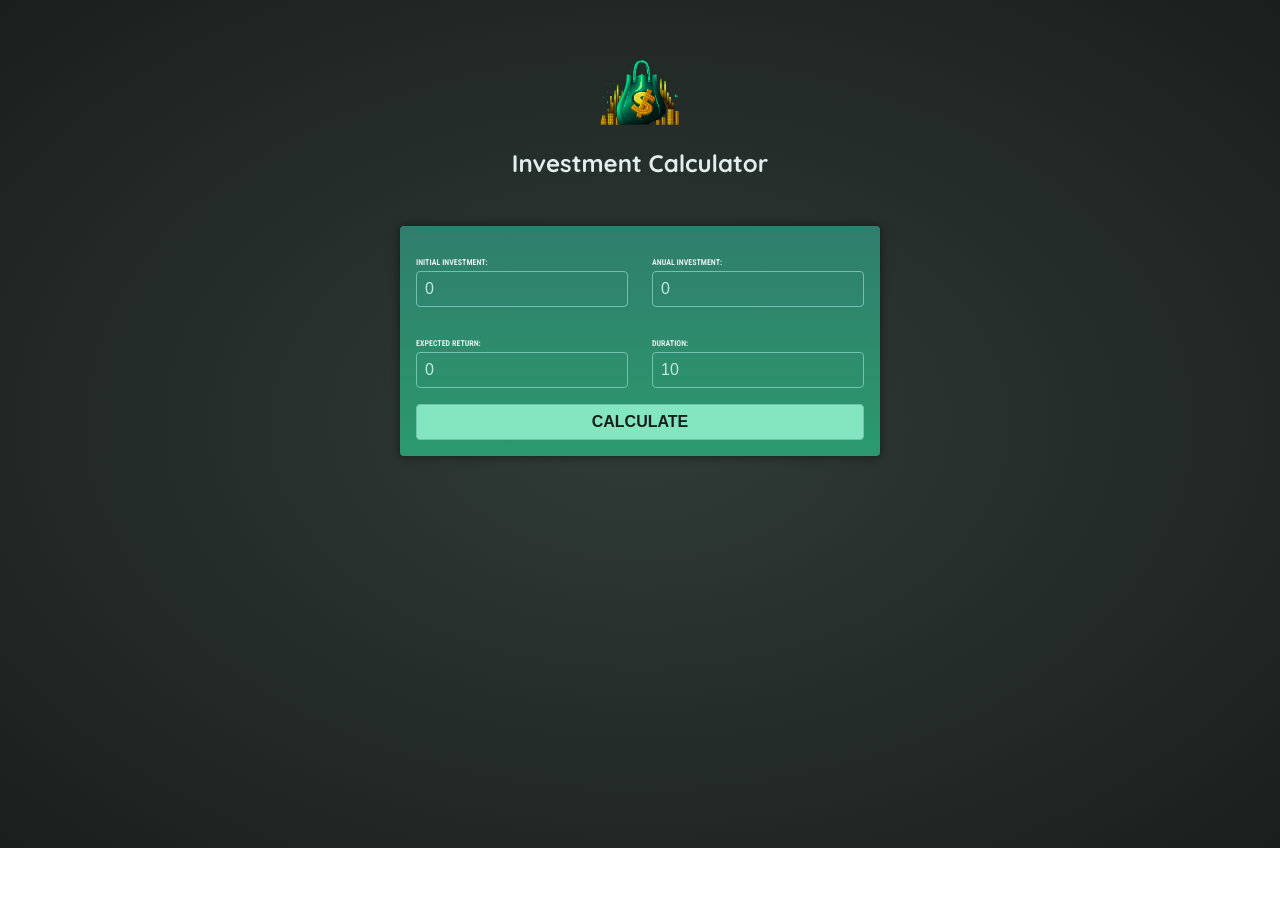
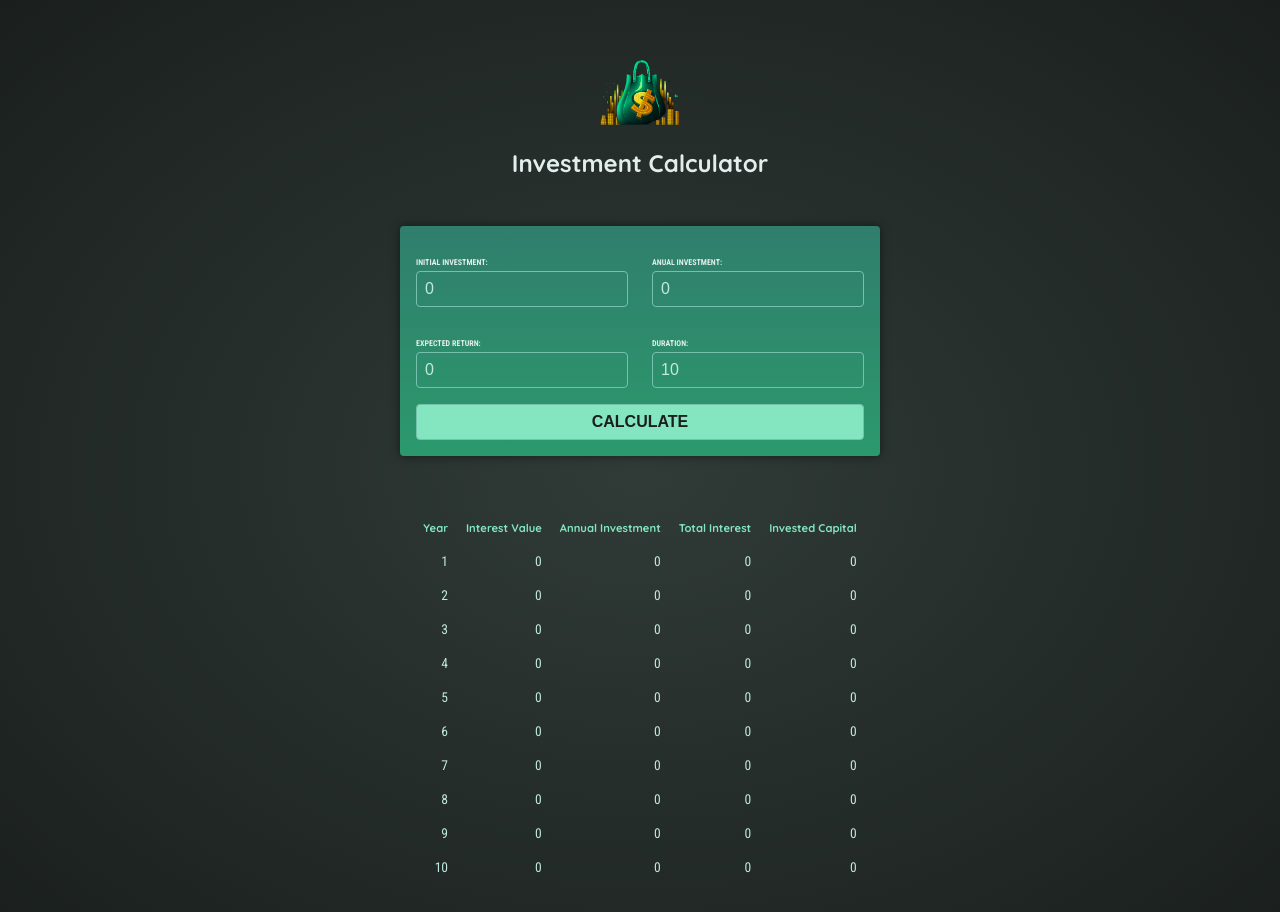
Before and after one commit to guy-ar/02-starting-project, an Angular app: page / in a window 1280 px wide. Both pictures are taken after a click on the button "CALCULATE". Shown: the top 912 px of the page. Before the commit the page ends 848 px from the top, so only its background shows below. Built offline with nearby package versions, Linux system fonts and the light colour scheme.

Commit message:
section 4 part 83 - using input and output signals

```diff
--- a/angular.json
+++ /dev/null
@@ -1,99 +0,0 @@
-{
-  "$schema": "./node_modules/@angular/cli/lib/config/schema.json",
-  "version": 1,
-  "newProjectRoot": "projects",
-  "projects": {
-    "essentials-practice": {
-      "projectType": "application",
-      "schematics": {},
-      "root": "",
-      "sourceRoot": "src",
-      "prefix": "app",
-      "architect": {
-        "build": {
-          "builder": "@angular-devkit/build-angular:application",
-          "options": {
-            "outputPath": "dist/essentials-practice",
-            "index": "src/index.html",
-            "browser": "src/main.ts",
-            "polyfills": [
-              "zone.js"
-            ],
-            "tsConfig": "tsconfig.app.json",
-            "assets": [
-              {
-                "glob": "**/*",
-                "input": "public"
-              }
-            ],
-            "styles": [
-              "src/styles.css"
-            ],
-            "scripts": []
-          },
-          "configurations": {
-            "production": {
-              "budgets": [
-                {
-                  "type": "initial",
-                  "maximumWarning": "500kb",
-                  "maximumError": "1mb"
-                },
-                {
-                  "type": "anyComponentStyle",
-                  "maximumWarning": "2kb",
-                  "maximumError": "4kb"
-                }
-              ],
-              "outputHashing": "all"
-            },
-            "development": {
-              "optimization": false,
-              "extractLicenses": false,
-              "sourceMap": true
-            }
-          },
-          "defaultConfiguration": "production"
-        },
-        "serve": {
-          "builder": "@angular-devkit/build-angular:dev-server",
-          "configurations": {
-            "production": {
-              "buildTarget": "essentials-practice:build:production"
-            },
-            "development": {
-              "buildTarget": "essentials-practice:build:development"
-            }
-          },
-          "defaultConfiguration": "development"
-        },
-        "extract-i18n": {
-          "builder": "@angular-devkit/build-angular:extract-i18n",
-          "options": {
-            "buildTarget": "essentials-practice:build"
-          }
-        },
-        "test": {
-          "builder": "@angular-devkit/build-angular:karma",
-          "options": {
-            "polyfills": [
-              "zone.js",
-              "zone.js/testing"
-            ],
-            "tsConfig": "tsconfig.spec.json",
-            "assets": [
-              {
-                "glob": "**/*",
-                "input": "public"
-              }
-            ],
-            "styles": [
-              "src/styles.css"
-            ],
-            "scripts": []
-          }
-        }
-      }
-    }
-  }
-}
--- /dev/null
+++ b/project.json
@@ -0,0 +1,93 @@
+{
+  "$schema": "node_modules/nx/schemas/project-schema.json",
+  "name": "essentials-practice",
+  "projectType": "application",
+  "generators": {},
+  "sourceRoot": "src",
+  "prefix": "app",
+  "targets": {
+    "build": {
+      "executor": "@angular-devkit/build-angular:application",
+      "options": {
+        "outputPath": "dist/essentials-practice",
+        "index": "src/index.html",
+        "browser": "src/main.ts",
+        "polyfills": [
+          "zone.js"
+        ],
+        "tsConfig": "tsconfig.app.json",
+        "assets": [
+          {
+            "glob": "**/*",
+            "input": "public"
+          }
+        ],
+        "styles": [
+          "src/styles.css"
+        ],
+        "scripts": []
+      },
+      "configurations": {
+        "production": {
+          "budgets": [
+            {
+              "type": "initial",
+              "maximumWarning": "500kb",
+              "maximumError": "1mb"
+            },
+            {
+              "type": "anyComponentStyle",
+              "maximumWarning": "2kb",
+              "maximumError": "4kb"
+            }
+          ],
+          "outputHashing": "all"
+        },
+        "development": {
+          "optimization": false,
+          "extractLicenses": false,
+          "sourceMap": true
+        }
+      },
+      "defaultConfiguration": "production"
+    },
+    "serve": {
+      "executor": "@angular-devkit/build-angular:dev-server",
+      "configurations": {
+        "production": {
+          "buildTarget": "essentials-practice:build:production"
+        },
+        "development": {
+          "buildTarget": "essentials-practice:build:development"
+        }
+      },
+      "defaultConfiguration": "development"
+    },
+    "extract-i18n": {
+      "executor": "@angular-devkit/build-angular:extract-i18n",
+      "options": {
+        "buildTarget": "essentials-practice:build"
+      }
+    },
+    "test": {
+      "executor": "@angular-devkit/build-angular:karma",
+      "options": {
+        "polyfills": [
+          "zone.js",
+          "zone.js/testing"
+        ],
+        "tsConfig": "tsconfig.spec.json",
+        "assets": [
+          {
+            "glob": "**/*",
+            "input": "public"
+          }
+        ],
+        "styles": [
+          "src/styles.css"
+        ],
+        "scripts": []
+      }
+    }
+  }
+}
--- a/src/app/app.component.html
+++ b/src/app/app.component.html
@@ -1,2 +1,3 @@
 <app-header/>
-<app-user-input (userInput)="calculateInvestmentResults($event)"/>
+<app-user-input (userInput)="calculateInvestmentResults($event)" />
+<app-invetment-result [results]="resultsData"  />
--- a/src/app/app.component.ts
+++ b/src/app/app.component.ts
@@ -1,16 +1,18 @@
 import { Component } from '@angular/core';
 import { HeaderComponent } from "./header/header.component";
 import { UserInputComponent } from "./user-input/user-input.component";
-import { UserInputData } from './user-input/user-input.model';
+import type { InvestmentResult, InvetmentInputData } from './invetment-input.model';
+import { InvetmentResultComponent } from './invetment-result/invetment-result.component';
 
 @Component({
   selector: 'app-root',
   standalone: true,
   templateUrl: './app.component.html',
-  imports: [HeaderComponent, UserInputComponent],
+  imports: [HeaderComponent, UserInputComponent, InvetmentResultComponent],
 })
 export class AppComponent {
-  calculateInvestmentResults(data: UserInputData) {
+  resultsData?: InvestmentResult[]
+  calculateInvestmentResults(data: InvetmentInputData) {
     const { initialInvestment, annualInvestment, expectedReturn, duration } = data;
 
     const annualData = [];
@@ -32,6 +34,6 @@ export class AppComponent {
       });
     }
     console.log(annualData);
-    return annualData;
+    this.resultsData = annualData;
   }
 }
--- /dev/null
+++ b/src/app/invetment-result/invetment-result.component.css
@@ -0,0 +1,20 @@
+
+table {
+    max-width: 50rem;
+    margin: 2rem auto;
+    padding: 1rem;
+    table-layout: fixed;
+    border-spacing: 1rem;
+    text-align: right;
+  }
+
+  table thead {
+    font-size: 0.7rem;
+    color: #83e6c0;
+  }
+
+  table tbody {
+    font-family: "Roboto Condensed", sans-serif;
+    font-size: 0.85rem;
+    color: #c2e9e0;
+  }
--- /dev/null
+++ b/src/app/invetment-result/invetment-result.component.html
@@ -0,0 +1,25 @@
+@if (!results() ) {
+    <p class="center">please enter some values and press calcualte</p>
+} @else {
+    <table>
+        <thead>
+            <th>Year</th>
+            <th>Interest Value</th>
+            <th>Annual Investment</th>
+            <th>Total Interest</th>
+            <th>Invested Capital</th>
+        </thead>
+        <tbody>
+            @for (result of results(); track result.year) {
+                <tr>
+                    <td>{{ result.year }}</td>
+                    <td>{{ result.interest }}</td>
+                    <td>{{ result.annualInvestment }}</td>
+                    <td>{{ result.totalInterest }}</td>
+                    <td>{{ result.totalAmountInvested }}</td>
+                </tr>
+
+            }
+        </tbody>
+    </table>
+}
--- /dev/null
+++ b/src/app/invetment-result/invetment-result.component.ts
@@ -0,0 +1,14 @@
+import { Component, input } from '@angular/core';
+import { CommonModule } from '@angular/common';
+import { InvestmentResult } from '../invetment-input.model';
+
+@Component({
+  selector: 'app-invetment-result',
+  standalone: true,
+  imports: [CommonModule],
+  templateUrl: './invetment-result.component.html',
+  styleUrl: './invetment-result.component.css'
+})
+export class InvetmentResultComponent {
+  results = input<InvestmentResult[]>();
+}
--- a/src/app/user-input/user-input.component.ts
+++ b/src/app/user-input/user-input.component.ts
@@ -1,7 +1,7 @@
 import { CommonModule } from '@angular/common';
 import { Component, EventEmitter, Output, output } from '@angular/core';
 import { FormsModule } from '@angular/forms';
-import { UserInputData } from './user-input.model';
+import { InvetmentInputData } from '../invetment-input.model';
 
 @Component({
   selector: 'app-user-input',
@@ -11,7 +11,8 @@ import { UserInputData } from './user-input.model';
   styleUrl: './user-input.component.css'
 })
 export class UserInputComponent {
-  @Output() userInput = new EventEmitter<UserInputData>();
+  //@Output() userInput = new EventEmitter<UserInputData>();
+  userInput = output<InvetmentInputData>();
   enteredInitialInvestment = '0';
   enteredAnualInvestment = '0';
   enteredExpectedReturn = '0';
--- a/src/app/user-input/user-input.model.ts
+++ /dev/null
@@ -1,6 +0,0 @@
-export interface UserInputData {
-    initialInvestment: number;
-    annualInvestment: number;
-    expectedReturn: number;
-    duration: number;
-}
```
Also changed, not shown: nx.json (added, +40 -0 lines), package.json (+10 -4 lines), src/app/invetment-input.model.ts (added, +15 -0 lines), 2 other files (tests, documents, lock files or other folders).
